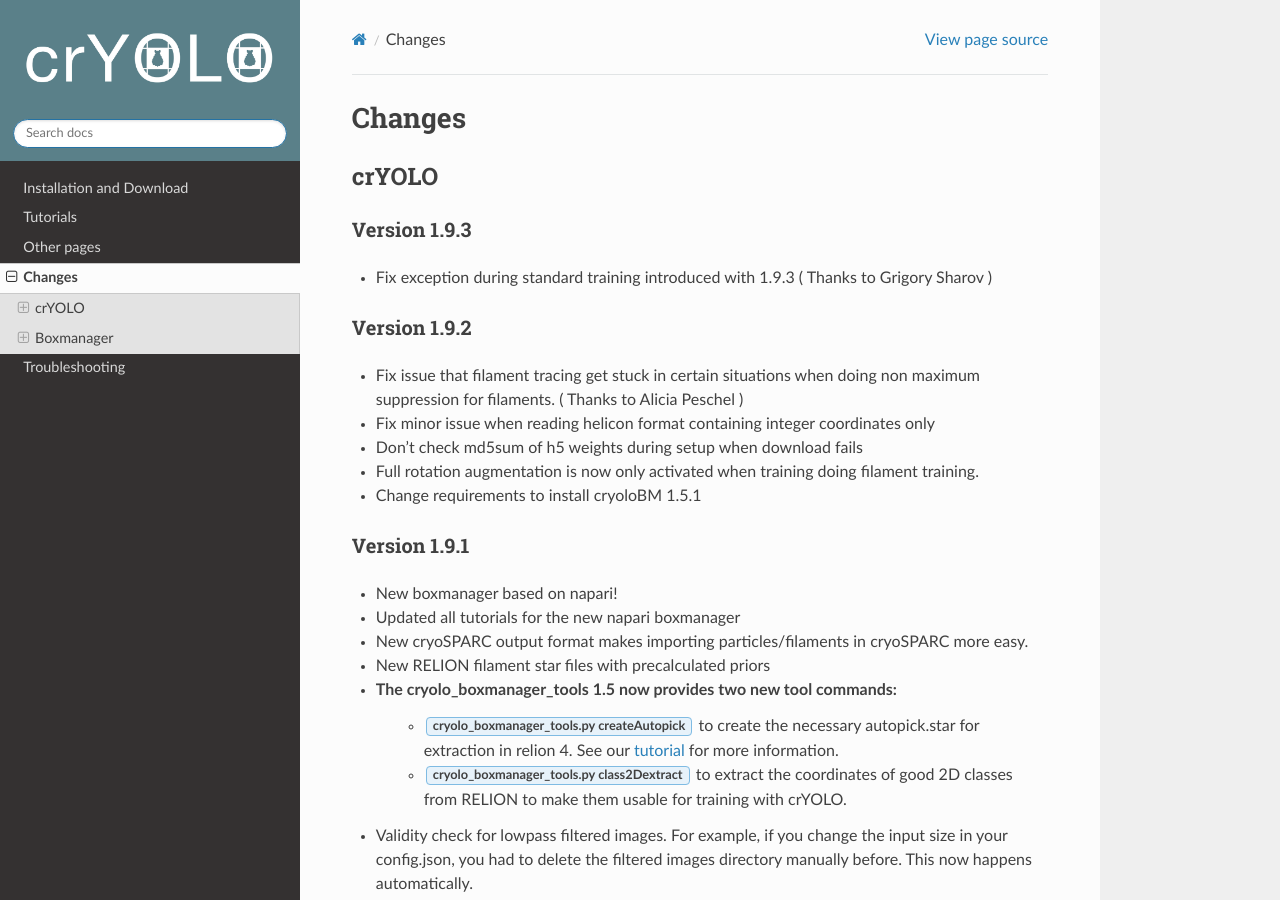
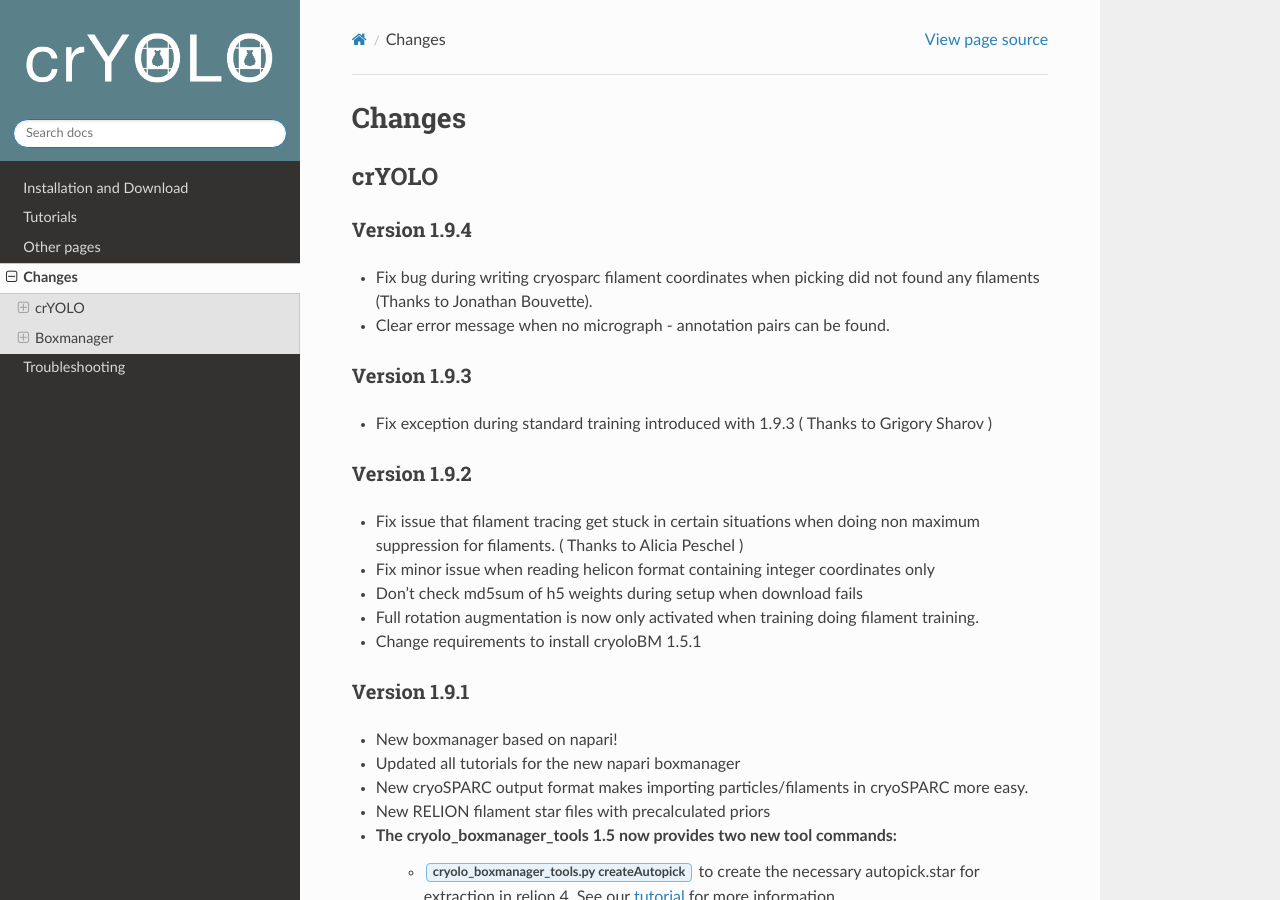
Before and after one commit to MPI-Dortmund/cryolo, a Sphinx documentation site: the page built from source/changes.rst, in a window 1280 px wide and 900 px high. Built offline with Sphinx 7.4.7 and the Read the Docs theme 2.0.0, drawn with Linux system fonts in a browser that asks for light colours.

Commit message:
update changes, update doku

```diff
--- a/source/changes.rst
+++ b/source/changes.rst
@@ -3,6 +3,12 @@
 
 crYOLO
 ^^^^^^
+
+Version 1.9.4
+*************
+
+* Fix bug during writing cryosparc filament coordinates when picking did not found any filaments (Thanks to Jonathan Bouvette).
+* Clear error message when no micrograph - annotation pairs can be found.
 
 Version 1.9.3
 *************
--- a/source/other/cryolo_configuration_file.rst
+++ b/source/other/cryolo_configuration_file.rst
@@ -74,7 +74,7 @@
 
 * :samp:`train_times`: How often each image is presented to the network during one epoch. Default is 10 and should be kept until you have many training images.
 
-* :samp:`pretrained_weights`: Path to h5 file that is used for initialization. Until you want to use weights from a previous dataset as initialization, the filename specified here should be same as saved_weights_name.
+* :samp:`pretrained_weights`: Path to h5 file that is used for initialization. Specify it if you want to use weights from a previous dataset as initialization.
 
 * :samp:`batch_size`: Specified the number of images crYOLO process in parallel during training. Strongly depending on the memory of your graphic card. 4 should be fine for GPUs with 8GB memory. You can increase in case you have more memory or decrease if you have memory problems. Bigger batches tend to improve convergence and even the final error.
 
```
